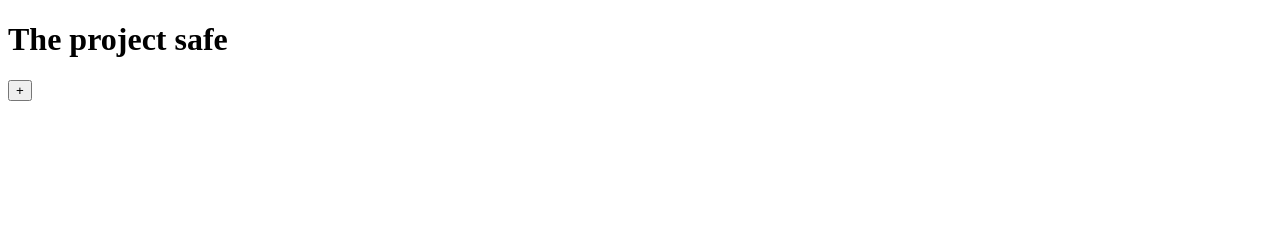
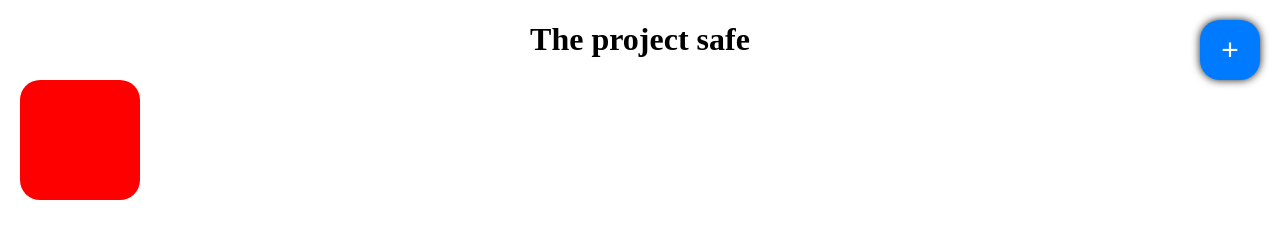
Before and after one commit to snookered-1/TheProjectSafe, a plain HTML site: page index.html in a window 1280 px wide. Drawn offline with Linux system fonts and the light colour scheme.

Commit message:
added button and project location

```diff
--- a/index.html
+++ b/index.html
@@ -7,7 +7,7 @@
     <link rel="stylesheet" href="style.css">
 </head>
 <body>
-    <h1>The project safe</h1>
+    <h1 id="title">The project safe</h1>
     <button id="addproject">+</button>
     <div id="container">
         <div id="projectcontainer"></div>
--- a/style.css
+++ b/style.css
@@ -0,0 +1,38 @@
+body {
+    margin: 0;
+}
+
+#addproject {
+    position: fixed;
+    top: 20px;
+    right: 20px;
+    width: 60px;
+    height: 60px;
+    background-color: #007bff;
+    border: none;
+    border-radius: 20px;
+    display: flex;
+    align-items: center;
+    justify-content: center;
+    color: white;
+    font-size: 30px;
+    cursor: pointer;
+    box-shadow: 0px 0px 8px rgba(0, 0, 0, 0.9);
+}
+
+
+
+#title {
+    display: flex;
+    flex-direction: row;
+    justify-content: center;
+}
+
+
+#projectcontainer {
+    background-color: red;
+    width: 120px;
+    height: 120px;
+    border-radius: 20px;
+    margin: 20px;
+}
```
